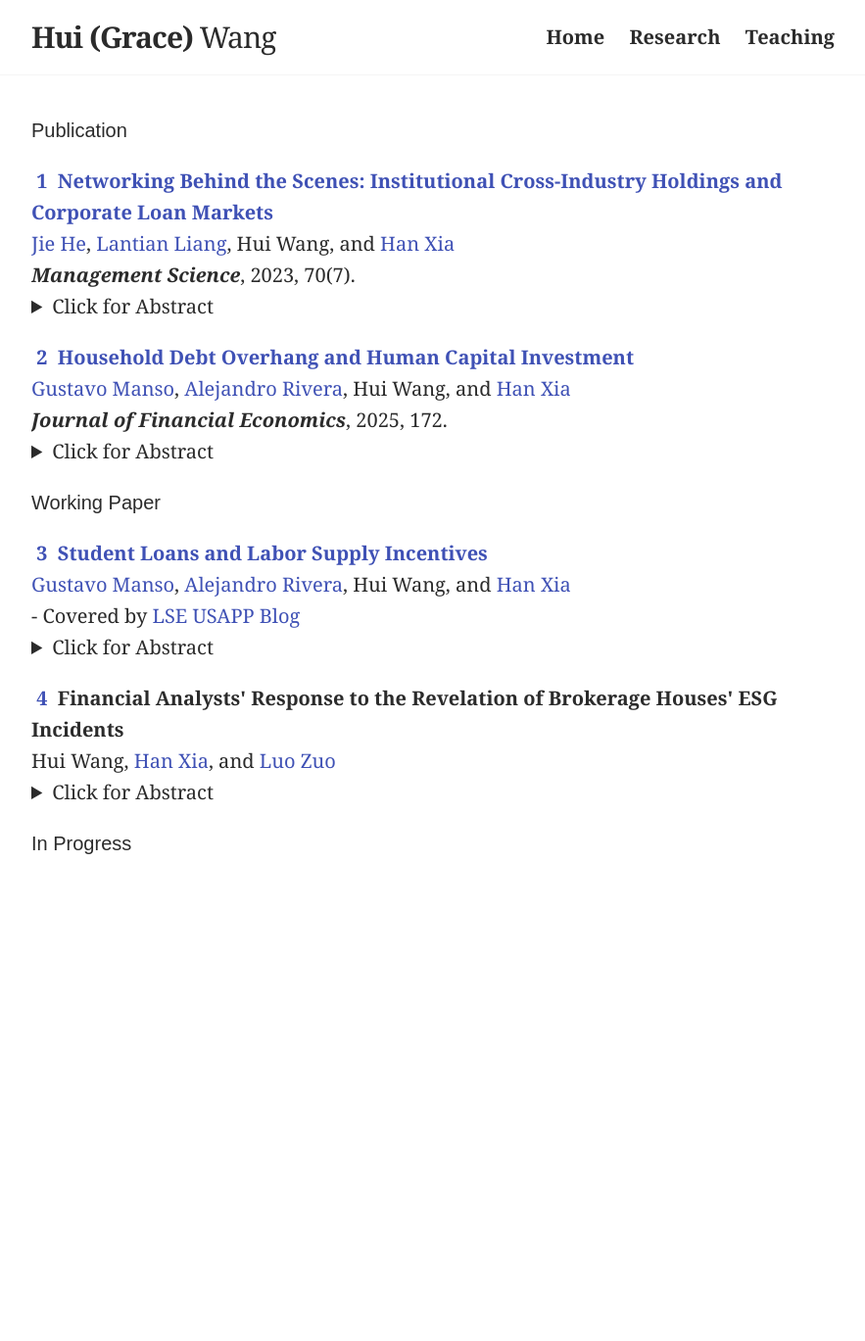
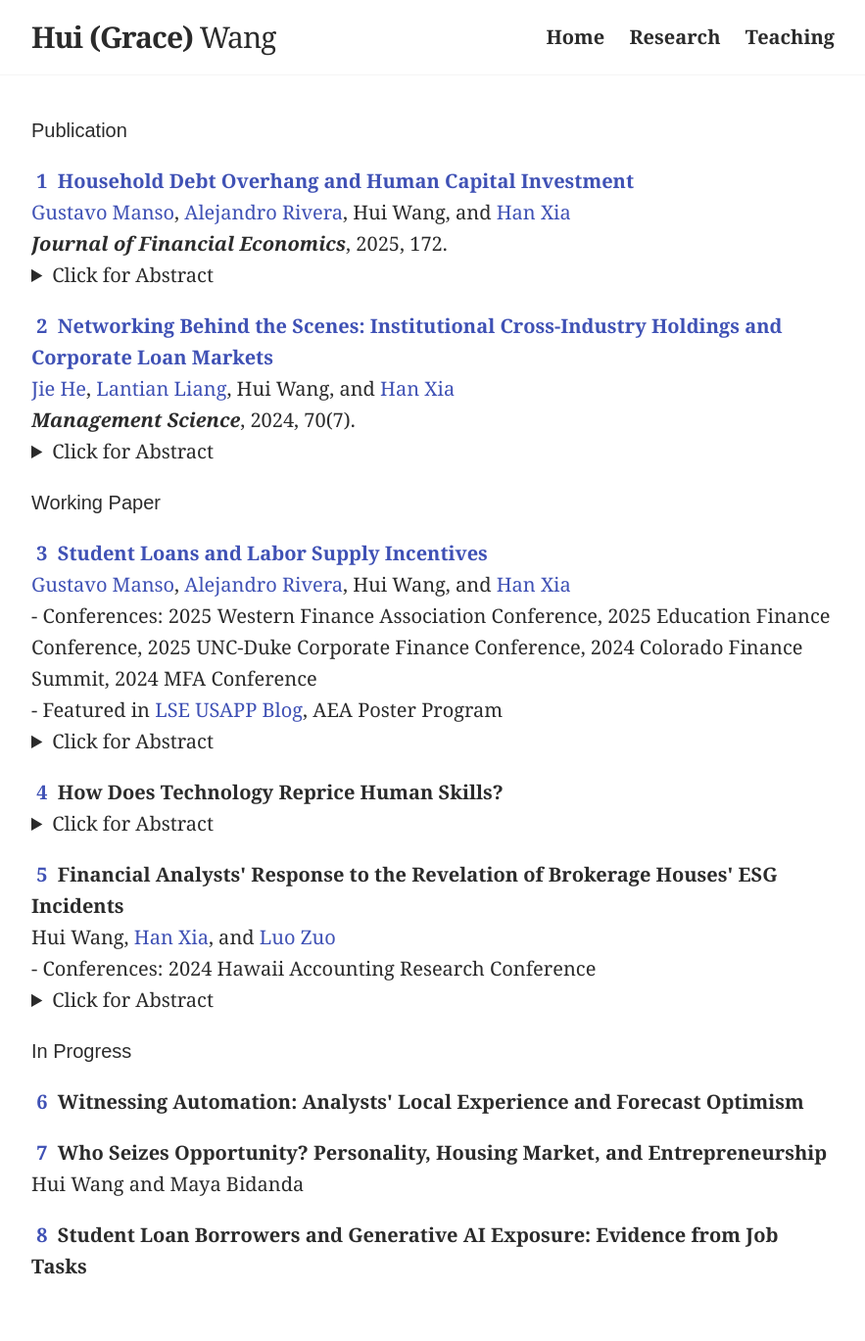
Before and after one commit to huigracewang/homepage, a Jekyll site: the page built from research.md, in a window 1280 px wide. Shown: the whole page at 98% size, without its empty margins (198-1081 px from the left). Built offline with Jekyll 4.4.1, drawn with Linux system fonts in a browser that asks for light colours; before the commit the page ends 937 px from its top, so only the background shows below that; some of the changed text lies outside the part shown.

Commit message:
Update site from new CV: research, teaching, CV link
Co-Authored-By: Claude Fable 5.2 <noreply@anthropic.com>
Claude-Session: https://claude.ai/code/session_01SsMRf8sYxy99GWk8V7n4VF

```diff
--- a/_layouts/home.html
+++ b/_layouts/home.html
@@ -7,7 +7,7 @@
 
     <div class="page-content">
       <div class="wrapper">
-        <p>Assistant Professor of Finance, Bentley University. <a href="https://www.dropbox.com/scl/fi/99pzpz1rqusyuh3vl07wn/CV_Hui-Grace-Wang.pdf?rlkey=2fwvp7firncjazfgnkk7q6jxy&dl=0" target="_blank">Curriculum Vitae</a>.<br/>Contact: <a href="mailto:huiwang@bentley.edu" target="_blank">huiwang@bentley.edu</a><br/>
+        <p>Assistant Professor of Finance, Bentley University. <a href="https://www.dropbox.com/scl/fi/h3tu3eqjl555wwzo7s8z6/CV_Hui-Grace-Wang.pdf?rlkey=69xfz55z4uci7sis107e93jqc&dl=0" target="_blank">Curriculum Vitae</a>.<br/>Contact: <a href="mailto:huiwang@bentley.edu" target="_blank">huiwang@bentley.edu</a><br/>
         </p>
 
         <div class="home">
--- a/_layouts/work.html
+++ b/_layouts/work.html
@@ -14,9 +14,14 @@
             <span class="work-text">
               <span style="color:#3f51b5"><strong>&nbsp;{{ item.numbering }}&nbsp;</strong></span>
               {{ item.description }}<br />
-              {{ item.authors }}<br />
+              {% if item.authors != "" and item.authors != nil %}
+                {{ item.authors }}<br />
+              {% endif %}
               {% if item.publication != "" and item.publication != nil %}
                 {{ item.publication }}<br />
+              {% endif %}
+              {% if item.conferences != "" and item.conferences != nil %}
+                <p style="margin: 0em;"> - {{ item.conferences }}</p>
               {% endif %}
               {% if item.coverage != "" and item.coverage != nil %}
                 <p style="margin: 0em;"> - {{ item.coverage }}</p>
@@ -40,9 +45,14 @@
             <span class="work-text">
               <span style="color:#3f51b5"><strong>&nbsp;{{ item.numbering }}&nbsp;</strong></span>
               {{ item.description }}<br />
-              {{ item.authors }}<br />
+              {% if item.authors != "" and item.authors != nil %}
+                {{ item.authors }}<br />
+              {% endif %}
               {% if item.publication != "" and item.publication != nil %}
                 {{ item.publication }}<br />
+              {% endif %}
+              {% if item.conferences != "" and item.conferences != nil %}
+                <p style="margin: 0em;"> - {{ item.conferences }}</p>
               {% endif %}
               {% if item.coverage != "" and item.coverage != nil %}
                 <p style="margin: 0em;"> - {{ item.coverage }}</p>
@@ -63,9 +73,14 @@
             <span class="work-text">
               <span style="color:#3f51b5"><strong>&nbsp;{{ item.numbering }}&nbsp;</strong></span>
               {{ item.description }}<br />
-              {{ item.authors }}<br />
+              {% if item.authors != "" and item.authors != nil %}
+                {{ item.authors }}<br />
+              {% endif %}
               {% if item.publication != "" and item.publication != nil %}
                 {{ item.publication }}<br />
+              {% endif %}
+              {% if item.conferences != "" and item.conferences != nil %}
+                <p style="margin: 0em;"> - {{ item.conferences }}</p>
               {% endif %}
               {% if item.coverage != "" and item.coverage != nil %}
                 <p style="margin: 0em;"> - {{ item.coverage }}</p>
--- a/research.md
+++ b/research.md
@@ -3,27 +3,48 @@ layout: work
 title: Research
 slug: /Research
 pubs:
-  - title: CrossHold
-    description:  <a href="https://pubsonline.informs.org/doi/10.1287/mnsc.2023.4911" target="_blank"><strong>Networking Behind the Scenes&#58; Institutional Cross-Industry Holdings and Corporate Loan Markets</strong></a>
-    publication: <strong><i>Management Science</i></strong>, 2023, 70(7).
-    authors: <a href="https://sites.google.com/view/jie-he/home" target="_blank">Jie He</a>, <a href="https://www.sydney.edu.au/business/about/our-people/academic-staff/lantian-liang.html" target="_blank">Lantian Liang</a>, Hui Wang, and <a href="https://sites.google.com/site/hanvictorxia/han-xias-home-page" target="_blank">Han Xia</a>
-    numbering: 1
-    abstract: Institutional investors increasingly hold firms in both the industrial and financial sectors. These cross-industry holdings link firms to “outside” banks that they have not borrowed from, creating a network between the two sectors. We show that such networks reduce firms’ loan spreads. This effect is more prominent when cross-holders are actively involved in borrowers’ routine operations and when they have stronger incentives to advocate for borrowers in the loan process. Furthermore, outside banks begin to lend more to firms once the two parties become linked. This network is “behind-the-scenes” because it does not arise from prior interactions between firms and banks, but is instead built through institutions’ cross-holdings.
   - title: hhdebtoverhang
     description: <a href="https://www.sciencedirect.com/science/article/abs/pii/S0304405X25001497" target="_blank"><strong>Household Debt Overhang and Human Capital Investment</strong></a>
     authors: <a href="https://faculty.haas.berkeley.edu/manso/index.html" target="_blank">Gustavo Manso</a>, <a href="https://sites.google.com/site/alejandroriveramesias/" target="_blank">Alejandro Rivera</a>, Hui Wang, and <a href="https://sites.google.com/site/hanvictorxia/han-xias-home-page" target="_blank">Han Xia</a>
-    numbering: 2
+    numbering: 1
     publication: <strong><i>Journal of Financial Economics</i></strong>, 2025, 172.
     abstract: Unlike labor income, human capital is inseparable from individuals and does not completely accrue to creditors, even at default. As a result, human capital investment should be more resilient to "debt overhang" than labor supply. We develop a dynamic model displaying this important difference. We find that while both labor supply and human capital investment are hump-shaped in household indebtedness, human capital investment declines less aggressively as indebtedness builds up. This is especially the case when human capital depreciation rates are lower. Importantly, because skills acquisition is only valuable when households expect to supply labor in the future, the anticipated greater reduction in labor supply due to debt overhang back-propagates into a reduction in skills acquisition ex ante. Using longitudinal data, we provide empirical support for the model.
+  - title: CrossHold
+    description:  <a href="https://pubsonline.informs.org/doi/10.1287/mnsc.2023.4911" target="_blank"><strong>Networking Behind the Scenes&#58; Institutional Cross-Industry Holdings and Corporate Loan Markets</strong></a>
+    publication: <strong><i>Management Science</i></strong>, 2024, 70(7).
+    authors: <a href="https://sites.google.com/view/jie-he/home" target="_blank">Jie He</a>, <a href="https://www.sydney.edu.au/business/about/our-people/academic-staff/lantian-liang.html" target="_blank">Lantian Liang</a>, Hui Wang, and <a href="https://sites.google.com/site/hanvictorxia/han-xias-home-page" target="_blank">Han Xia</a>
+    numbering: 2
+    abstract: Institutional investors increasingly hold firms in both the industrial and financial sectors. These cross-industry holdings link firms to “outside” banks that they have not borrowed from, creating a network between the two sectors. We show that such networks reduce firms’ loan spreads. This effect is more prominent when cross-holders are actively involved in borrowers’ routine operations and when they have stronger incentives to advocate for borrowers in the loan process. Furthermore, outside banks begin to lend more to firms once the two parties become linked. This network is “behind-the-scenes” because it does not arise from prior interactions between firms and banks, but is instead built through institutions’ cross-holdings.
 items:
   - title: stuloan
     description: <a href="https://papers.ssrn.com/sol3/papers.cfm?abstract_id=4561409" target="_blank"><strong>Student Loans and Labor Supply Incentives</strong></a>
     authors: <a href="https://faculty.haas.berkeley.edu/manso/index.html" target="_blank">Gustavo Manso</a>, <a href="https://sites.google.com/site/alejandroriveramesias/" target="_blank">Alejandro Rivera</a>, Hui Wang, and <a href="https://sites.google.com/site/hanvictorxia/han-xias-home-page" target="_blank">Han Xia</a>
     numbering: 3
-    coverage: Covered by <a href="https://blogs.lse.ac.uk/usappblog/2024/02/20/student-loans-can-influence-households-decisions-about-how-much-to-work-when-they-have-debts/" target="_blank">LSE USAPP Blog</a>
-    abstract: We develop a dynamic household finance model showing that student loans—nondischargeable in the U.S. bankruptcy—alleviate the well-documented debt overhang in labor supply decisions. Non-dischargeability mutes opportunities for households to strategically reduce labor supply at the expense of creditors, thus correcting incentive distortions. This corrective effect, however, is partially undone by Income-Driven Repayment (IDR) plans, which set student loan payments formulaically regardless of outstanding balance. IDR thus allows households to pseudo-discharge" student debt and re-activates debt overhang. We supplement our model with empirical analyses and uncover potentially unintended consequences of proposed reforms in student loans.
+    conferences: Conferences&#58; 2025 Western Finance Association Conference, 2025 Education Finance Conference, 2025 UNC-Duke Corporate Finance Conference, 2024 Colorado Finance Summit, 2024 MFA Conference
+    coverage: Featured in <a href="https://blogs.lse.ac.uk/usappblog/2024/02/20/student-loans-can-influence-households-decisions-about-how-much-to-work-when-they-have-debts/" target="_blank">LSE USAPP Blog</a>, AEA Poster Program
+    abstract: >-
+      We develop a dynamic household finance model showing that student loans—non-dischargeable in the U.S. bankruptcy—alleviate the well-documented debt overhang in labor supply decisions. Non-dischargeability mutes opportunities for households to strategically reduce labor supply at the expense of creditors, thus mitigating incentive distortions. This effect, however, is partially undone by Income-Driven Repayment (IDR) plans, which set student loan payments formulaically regardless of outstanding balance. IDR thus allows households to pseudo-discharge student debt and re-activates debt overhang. We provide supporting empirical analyses and derive policy implications regarding student loan reforms, adverse selection, and human capital investment.
+  - title: techskills
+    description: <strong>How Does Technology Reprice Human Skills?</strong>
+    numbering: 4
+    abstract: >-
+      New technologies change the value of workers' existing skills. I examine how industrial robots and generative artificial intelligence (AI) affect the returns to cognitive ability and social skill, two dimensions of human capital measured directly in longitudinal surveys. Comparing siblings in the NLSY79 Children and Young Adults survey, I find that greater local robot exposure in early life is associated with higher earnings returns to both skills, with gains concentrated among high-ability workers. In the NLSY97, a triple-difference design around the release of ChatGPT shows a relative decline in the wage return to cognitive ability in high-AI occupations compared with low-AI occupations. The corresponding estimates for social skills remain unchanged. Taken together, the findings suggest that the returns associated with different skills respond differently to robot adoption and generative AI.
   - title: analyst
     description: <strong>Financial Analysts' Response to the Revelation of Brokerage Houses' ESG Incidents</strong>
     authors: Hui Wang, <a href="https://sites.google.com/site/hanvictorxia/han-xias-home-page" target="_blank">Han Xia</a>, and <a href="https://discovery.nus.edu.sg/24557-luo-zuo" target="_blank">Luo Zuo</a>
-    numbering: 4
+    numbering: 5
+    conferences: Conferences&#58; 2024 Hawaii Accounting Research Conference
+    abstract: >-
+      We study employees’ response when their employers’ negative ESG incidents are revealed to market participants. Using the setting of financial analysts and brokerage houses, we find that following negative ESG news, analysts provide higher quality research by producing more accurate earnings forecasts. This improvement is mostly driven by analysts dialing down previous overly optimistic assessments, and it is absent when their prior assessments are relatively pessimistic. Analysts largely stay with their employed brokers confronted by ESG incidents; among the ones leaving to join other brokers, we do not observe a significant improvement in their research quality at the new jobs. Our results highlight that the revelation of brokers’ negative ESG profile has a silver lining: it improves analysts’ research and alleviates potentially biased assessments. Because ESG constitutes an important part of firms’ intangible assets, our study has broader implications on how employees react to negative events affecting the value of intangible assets.
+progress:
+  - title: witnessing
+    description: <strong>Witnessing Automation&#58; Analysts' Local Experience and Forecast Optimism</strong>
+    numbering: 6
+  - title: opportunity
+    description: <strong>Who Seizes Opportunity? Personality, Housing Market, and Entrepreneurship</strong>
+    authors: Hui Wang and Maya Bidanda
+    numbering: 7
+  - title: stuloanai
+    description: <strong>Student Loan Borrowers and Generative AI Exposure&#58; Evidence from Job Tasks</strong>
+    numbering: 8
 ---
```
Also changed, not shown: teaching.md (+3 -1 lines).
